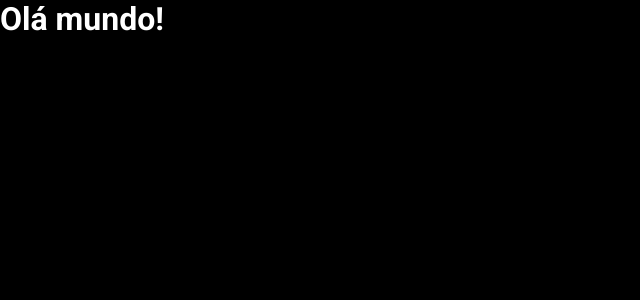
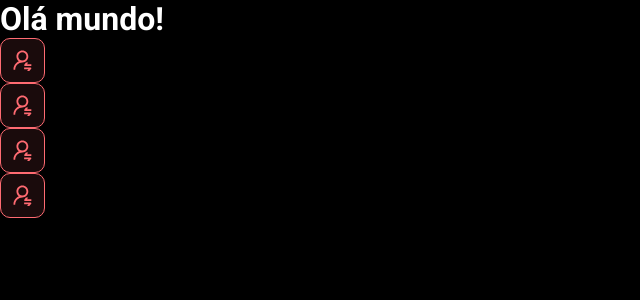
Before and after one commit to Hyperdarks/dsmeta, a React (Vite) app in the folder frontend/: page / in a window 1280 px wide. Shown: the top 300 px of the page, without its empty margins (0-640 px from the left). Built offline with nearby package versions, Linux system fonts and the light colour scheme.

Commit message:
First component

```diff
--- a/frontend/src/App.tsx
+++ b/frontend/src/App.tsx
@@ -1,6 +1,14 @@
+import NotificationButton from "./componentes/NotificationButton"
+
 function App() {
-  return(
-    <h1>Olá mundo!</h1>
+  return (
+    <>
+      <h1>Olá mundo!</h1>
+      <NotificationButton />
+      <NotificationButton />
+      <NotificationButton />
+      <NotificationButton />
+    </>
   )
 }
 
--- /dev/null
+++ b/frontend/src/componentes/NotificationButton/index.tsx
@@ -0,0 +1,13 @@
+import icon from "../../assets/img/notification-icon.svg"
+
+import './styles.css'
+
+function NotificationButton() {
+    return (
+        <div className="dsmeta-red-btn">
+            <img src={icon} alt="Notificar" />
+        </div>
+    )
+}
+
+export default NotificationButton
--- /dev/null
+++ b/frontend/src/componentes/NotificationButton/styles.css
@@ -0,0 +1,15 @@
+.dsmeta-red-btn {
+    height: 45px;
+    width: 45px;
+    background: rgba(255, 107, 114, 0.1);
+    border: 1px solid #FF6B72;
+    border-radius: 10px;
+    display: flex;
+    align-items: center;
+    justify-content: center;
+    cursor: pointer;
+}
+
+.dsmeta-red-btn img {
+    width: 19px;
+}
--- a/frontend/src/index.css
+++ b/frontend/src/index.css
@@ -1,7 +1,7 @@
-@import url("https://fonts.googleapis.com/css2?family=Roboto:wght@300;400;700&display=swap");
+@import url('https://fonts.googleapis.com/css2?family=Roboto:wght@300;400;700&display=swap');
 
 * {
-  font-family: "Roboto", sans-serif;
+    font-family: 'Roboto', sans-serif;
     box-sizing: border-box;
     margin: 0;
     padding: 0;
```
Also changed, not shown: frontend/src/assets/img/notification-icon.svg (added). Lines whose indentation alone changed are shown as unchanged.
